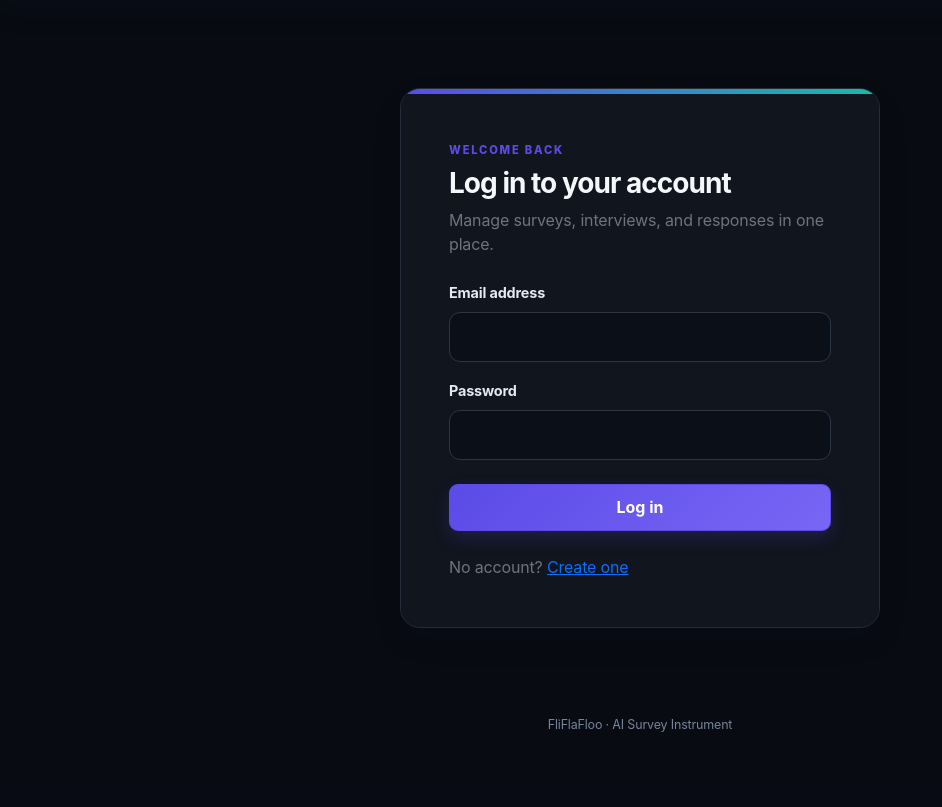
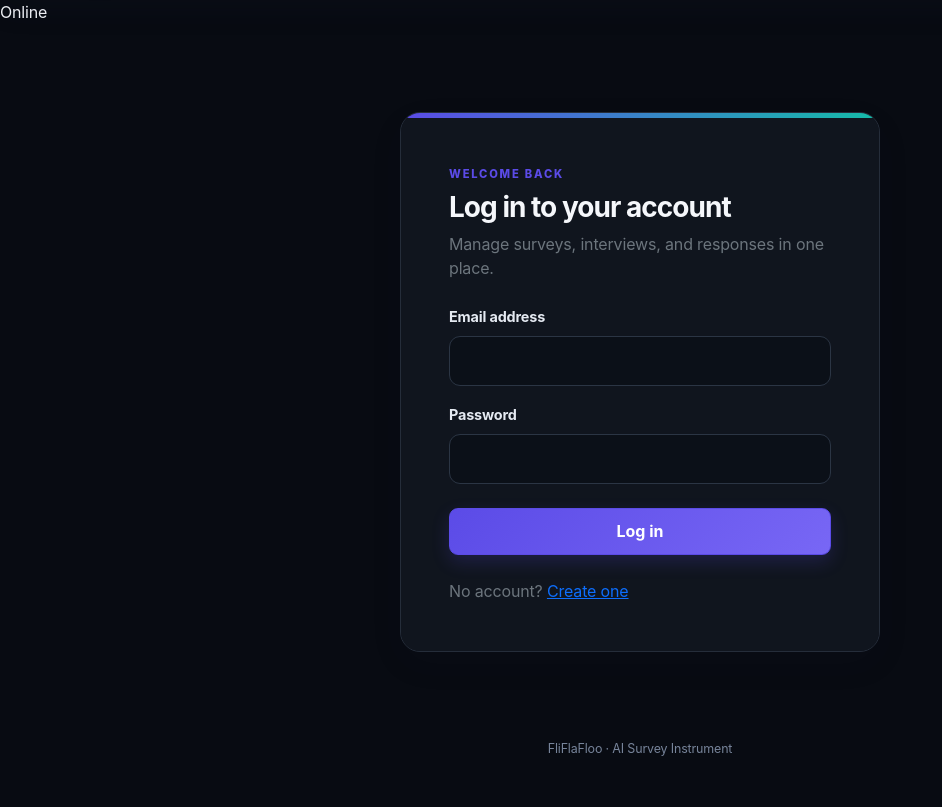
Before and after one commit to myhkaong-stack/FliFlaFloo, a Flask app: page /login in a window 1280 px wide. Shown: the part 75-882 px from the top of the page, without its empty margins (0-942 px from the left). Before the commit the page ends 807 px from the top, so only its background shows below. Run offline with Flask 3, Linux system fonts and the light colour scheme; some libraries are stand-ins or nearby versions.

Commit message:
Add PWA manifest and online/offline status

```diff
--- a/ai-survey-instrument/templates/base.html
+++ b/ai-survey-instrument/templates/base.html
@@ -1,11 +1,11 @@
 <!doctype html>
-<html lang="en"><head><meta charset="utf-8"><meta name="viewport" content="width=device-width, initial-scale=1"><title>{% block title %}FliFlaFloo · AI Survey Instrument{% endblock %}</title><link href="https://cdn.jsdelivr.net/npm/bootstrap@5.3.3/dist/css/bootstrap.min.css" rel="stylesheet"><link href="{{ url_for('static', filename='css/style.css') }}" rel="stylesheet"></head>
+<html lang="en"><head><meta charset="utf-8"><meta name="viewport" content="width=device-width, initial-scale=1"><title>{% block title %}FliFlaFloo · AI Survey Instrument{% endblock %}</title><meta name="theme-color" content="#11182b"><link rel="manifest" href="{{ url_for('static', filename='manifest.json') }}"><link href="https://cdn.jsdelivr.net/npm/bootstrap@5.3.3/dist/css/bootstrap.min.css" rel="stylesheet"><link href="{{ url_for('static', filename='css/style.css') }}" rel="stylesheet"></head>
 <body class="{% if session.get('user_id') %}app-shell{% else %}auth-shell{% endif %}">
 {% if session.get('user_id') %}
 <aside class="sidebar"><a class="sidebar-brand" href="{{ url_for('dashboard') }}"><span class="sidebar-logo">✦</span><span><strong>FliFlaFloo</strong><small>AI Survey Instrument</small></span></a>
 <nav class="side-nav" aria-label="Main navigation"><a class="side-link {% if request.endpoint == 'dashboard' %}active{% endif %}" href="{{ url_for('dashboard') }}"><span class="side-icon">▦</span>Dashboard</a><a class="side-link {% if request.endpoint == 'create_survey' %}active{% endif %}" href="{{ url_for('create_survey') }}"><span class="side-icon">＋</span>New Survey</a><a class="side-link" href="{{ url_for('dashboard') }}#surveys"><span class="side-icon">▤</span>My Surveys</a><a class="side-link {% if request.endpoint == 'reports' %}active{% endif %}" href="{{ url_for('reports') }}"><span class="side-icon">▧</span>Reports &amp; Analytics</a></nav>
 <div class="sidebar-bottom"><div class="sidebar-user"><span class="avatar">{{ (session.get('user_name', 'U') or 'U')[0]|upper }}</span><span class="user-label"><strong>{{ session.get('user_name', 'Researcher') }}</strong><small>Research workspace</small></span></div><a class="signout-link" href="{{ url_for('logout') }}"><span>↪</span> Sign Out</a></div></aside>
 {% else %}<nav class="navbar navbar-expand-lg navbar-dark app-nav"><div class="container"><a class="navbar-brand fw-bold" href="{{ url_for('login') }}"><span class="brand-mark">✦</span> FliFlaFloo <span class="fw-normal text-white-50">· AI Survey</span></a><a class="btn btn-sm btn-outline-light" href="{{ url_for('login') }}">Log in</a></div></nav>{% endif %}
-<main class="{% if session.get('user_id') %}app-main{% else %}container py-4{% endif %}">{% with messages = get_flashed_messages(with_categories=true) %}{% if messages %}{% for category, message in messages %}<div class="alert alert-{{ category }} alert-dismissible fade show" role="alert">{{ message }}<button type="button" class="btn-close" data-bs-dismiss="alert"></button></div>{% endfor %}{% endif %}{% endwith %}{% block content %}{% endblock %}{% if not session.get('user_id') %}<footer class="py-4 text-center small">FliFlaFloo · AI Survey Instrument</footer>{% endif %}</main>
+<div id="offline-status" class="offline-status" role="status">Checking connection…</div><main class="{% if session.get('user_id') %}app-main{% else %}container py-4{% endif %}">{% with messages = get_flashed_messages(with_categories=true) %}{% if messages %}{% for category, message in messages %}<div class="alert alert-{{ category }} alert-dismissible fade show" role="alert">{{ message }}<button type="button" class="btn-close" data-bs-dismiss="alert"></button></div>{% endfor %}{% endif %}{% endwith %}{% block content %}{% endblock %}{% if not session.get('user_id') %}<footer class="py-4 text-center small">FliFlaFloo · AI Survey Instrument</footer>{% endif %}</main>
 <script src="https://cdn.jsdelivr.net/npm/bootstrap@5.3.3/dist/js/bootstrap.bundle.min.js"></script>
-{% if session.get('user_id') %}<div id="survey-mate" class="chat-widget"><button id="chat-toggle" class="chat-toggle" type="button" aria-expanded="false" aria-controls="chat-panel">💬 Ask SurveyMate</button><section id="chat-panel" class="chat-panel" hidden aria-label="AI chatbot"><div class="chat-heading"><div><strong>SurveyMate AI</strong><div class="small">Your survey design helper</div></div><button id="chat-close" type="button" class="chat-close" aria-label="Close chatbot">×</button></div><div id="chat-messages" class="chat-messages" aria-live="polite"><div class="chat-bubble bot">Hi! I can help you write survey questions, choose a Likert scale, or understand survey analytics. What do you need?</div></div><form id="chat-form" class="chat-form"><label class="visually-hidden" for="chat-input">Your message</label><textarea id="chat-input" rows="2" maxlength="2000" placeholder="Ask about your survey..." required></textarea><button id="chat-send" type="submit">Send</button></form><p class="chat-note">AI can make mistakes. Do not enter passwords, API keys, or sensitive personal data.</p></section></div><script src="{{ url_for('static', filename='js/chatbot.js') }}" defer></script>{% endif %}</body></html>
+{% if session.get('user_id') %}<div id="survey-mate" class="chat-widget"><button id="chat-toggle" class="chat-toggle" type="button" aria-expanded="false" aria-controls="chat-panel">💬 Ask SurveyMate</button><section id="chat-panel" class="chat-panel" hidden aria-label="AI chatbot"><div class="chat-heading"><div><strong>SurveyMate AI</strong><div class="small">Your survey design helper</div></div><button id="chat-close" type="button" class="chat-close" aria-label="Close chatbot">×</button></div><div id="chat-messages" class="chat-messages" aria-live="polite"><div class="chat-bubble bot">Hi! I can help you write survey questions, choose a Likert scale, or understand survey analytics. What do you need?</div></div><form id="chat-form" class="chat-form"><label class="visually-hidden" for="chat-input">Your message</label><textarea id="chat-input" rows="2" maxlength="2000" placeholder="Ask about your survey..." required></textarea><button id="chat-send" type="submit">Send</button></form><p class="chat-note">AI can make mistakes. Do not enter passwords, API keys, or sensitive personal data.</p></section></div><script src="{{ url_for('static', filename='js/chatbot.js') }}" defer></script>{% endif %}<script src="{{ url_for('static', filename='js/offline.js') }}" defer></script></body></html>
```
